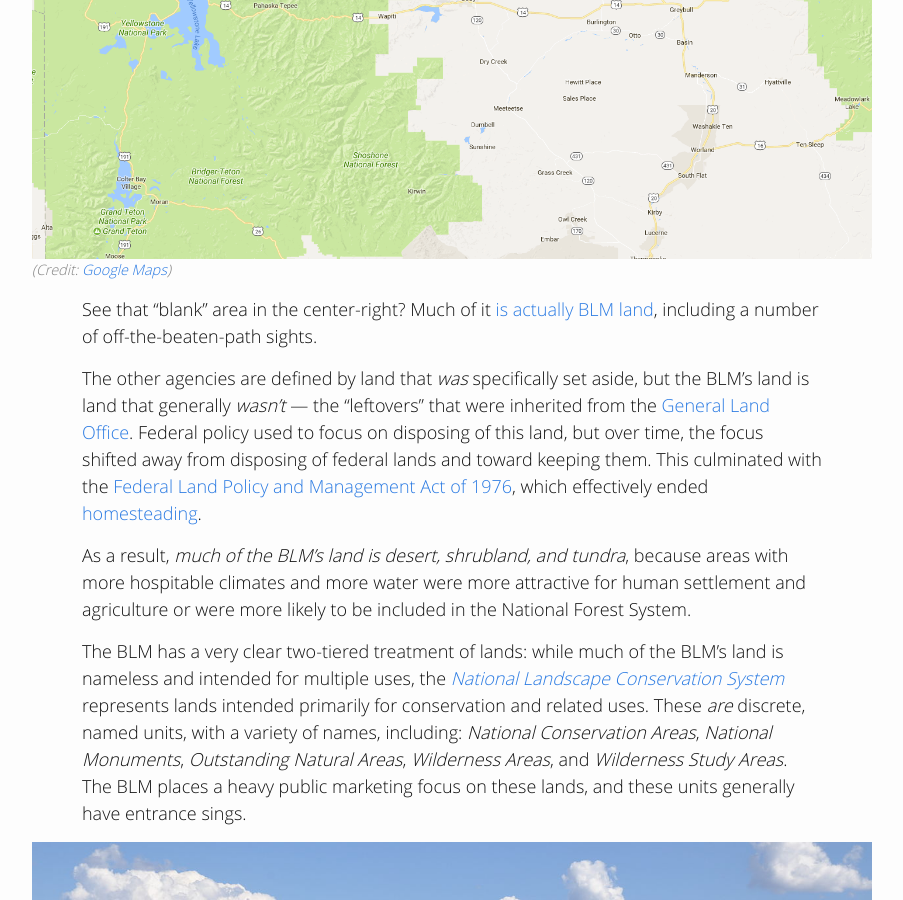
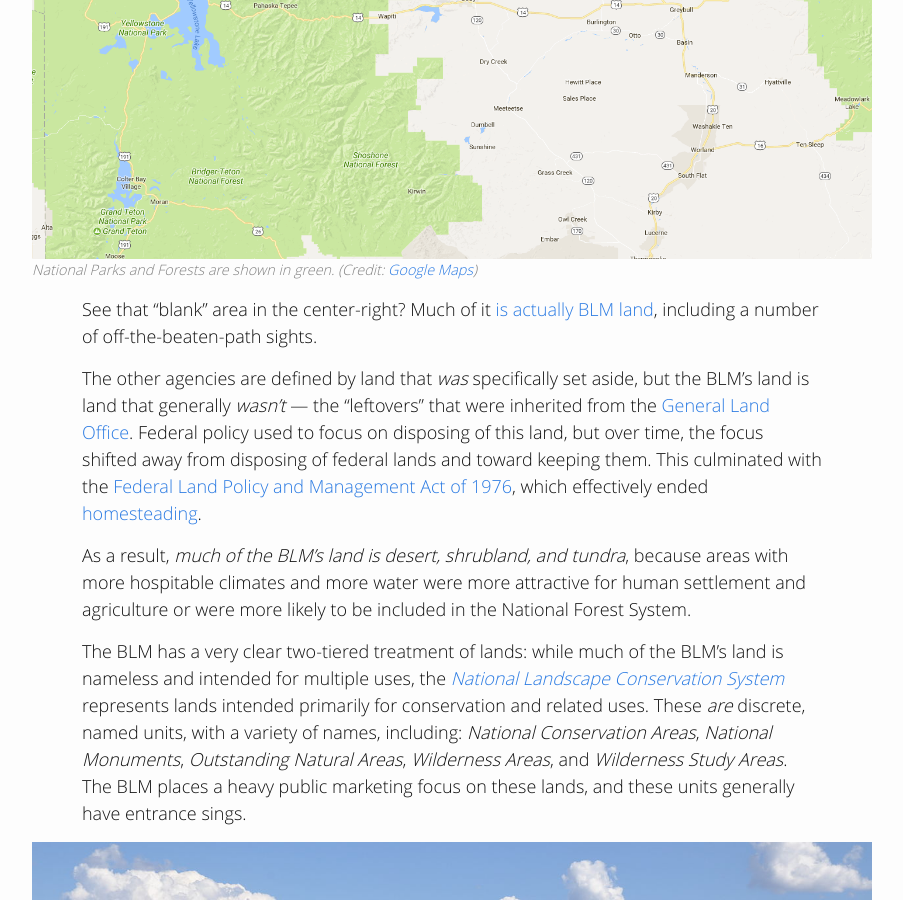
Before and after one commit to gregjd/gregjd.github.io, a Jekyll site: the page built from _posts/2017-08-03-types-of-federal-lands.md, in a window 1280 px wide and 900 px high, scrolled down 5697 px. Shown: the whole window, without its empty margins (188-1091 px from the left). Built offline with Jekyll 4.4.1, drawn with Linux system fonts in a browser that asks for light colours; comment, search, counter and statistics services are not loaded.

Commit message:
Add caption to Wyoming image

```diff
--- a/_posts/2017-08-03-types-of-federal-lands.md
+++ b/_posts/2017-08-03-types-of-federal-lands.md
@@ -66,7 +66,7 @@ The basic notion that all BLM lands even constitute one "system" is quite new; t
 
 BLM land is often left off of maps. Here's how Google Maps depicts Northwest Wyoming:
 
-{% include image.html file="nw-wyoming-google-maps.png" source="https://www.google.com/maps/@44.2049239,-108.9346264,9z" alt="Google Maps's depiction of Northwest Wyoming, with National Parks and Forests in green but BLM land not shown" credit="Google Maps" %}
+{% include image.html file="nw-wyoming-google-maps.png" source="https://www.google.com/maps/@44.2049239,-108.9346264,9z" alt="Google Maps's depiction of Northwest Wyoming, with National Parks and Forests in green but BLM land not shown" caption="National Parks and Forests are shown in green." credit="Google Maps" %}
 
 See that "blank" area in the center-right? Much of it [is actually BLM land](http://www.uwyo.edu/haub/_files/_images/ruckelshaus/open-spaces/map-library/11wyo-land-ownership-2011.png), including a number of off-the-beaten-path sights.
 
```
